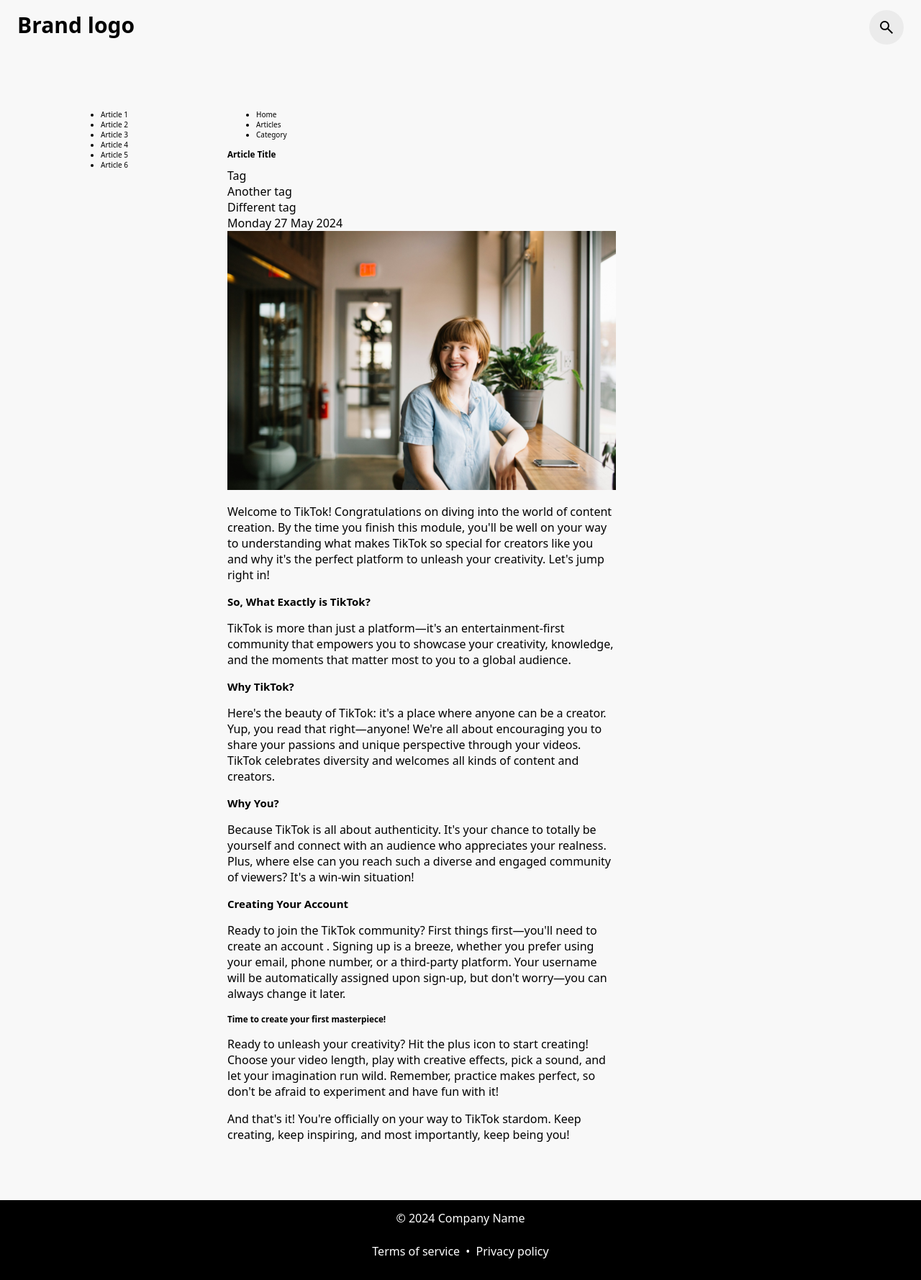
After one commit to danedwardsdeveloper/Dan-Digresses, a PHP site: page /article.html in a window 1280 px wide. The commit adds this page. Shown: the whole page at 72% size. Run offline with PHP 8.4, Linux system fonts and the light colour scheme.

Commit message:
Implement static article page

```diff
--- /dev/null
+++ b/article.html
@@ -0,0 +1,102 @@
+<!DOCTYPE html>
+<html lang="en-GB">
+  <head>
+    <title>Article | Dan Digresses</title>
+    <meta name="viewport" content="width=device-width, initial-scale=1.0" />
+    <link rel="stylesheet" href="./assets/css/main.v1.min.css" />
+  </head>
+  <body>
+    <div id="root">
+      <header class="header">
+        <div class="brand-logo-container">
+          <span class="brand-logo">Brand logo</span>
+        </div>
+        <div class="search-container">
+          <img src="./assets/images-icons/icons/google-search-icon.svg" alt="" id="search-icon" />
+        </div>
+      </header>
+
+      <main>
+        <div class="column-layout">
+          <aside>
+            <ul>
+              <li>Article 1</li>
+              <li>Article 2</li>
+              <li>Article 3</li>
+              <li>Article 4</li>
+              <li>Article 5</li>
+              <li>Article 6</li>
+            </ul>
+          </aside>
+          <article class="full-article">
+            <nav class="breadcrumbs">
+              <ul>
+                <li>Home</li>
+                <li>Articles</li>
+                <li>Category</li>
+              </ul>
+            </nav>
+            <section class="article-header">
+              <h1>Article Title</h1>
+              <div>
+                <div class="tags-container">
+                  <div class="tag">
+                    <span>Tag</span>
+                  </div>
+                  <div class="tag">
+                    <span>Another tag</span>
+                  </div>
+                  <div class="tag">
+                    <span>Different tag</span>
+                  </div>
+                </div>
+                <span class="article-date">Monday 27 May 2024</span>
+              </div>
+              <div class="image-container">
+                <img src="./assets/images-icons/images/article-photo-1.webp" alt="" />
+              </div>
+            </section>
+            <p>
+              Welcome to TikTok! Congratulations on diving into the world of content creation. By the time you finish this module, you'll be well on your way to understanding what makes TikTok so special for creators like you and why it's the perfect
+              platform to unleash your creativity. Let's jump right in!
+            </p>
+            <h2>So, What Exactly is TikTok?</h2>
+            <p>TikTok is more than just a platform—it's an entertainment-first community that empowers you to showcase your creativity, knowledge, and the moments that matter most to you to a global audience.</p>
+            <h2>Why TikTok?</h2>
+            <p>
+              Here's the beauty of TikTok: it's a place where anyone can be a creator. Yup, you read that right—anyone! We're all about encouraging you to share your passions and unique perspective through your videos. TikTok celebrates diversity and
+              welcomes all kinds of content and creators.
+            </p>
+            <h2>Why You?</h2>
+            <p>
+              Because TikTok is all about authenticity. It's your chance to totally be yourself and connect with an audience who appreciates your realness. Plus, where else can you reach such a diverse and engaged community of viewers? It's a win-win
+              situation!
+            </p>
+            <h2>Creating Your Account</h2>
+            <p>
+              Ready to join the TikTok community? First things first—you'll need to create an account . Signing up is a breeze, whether you prefer using your email, phone number, or a third-party platform. Your username will be automatically assigned
+              upon sign-up, but don't worry—you can always change it later.
+            </p>
+            <h3>Time to create your first masterpiece!</h3>
+            <p>
+              Ready to unleash your creativity? Hit the plus icon to start creating! Choose your video length, play with creative effects, pick a sound, and let your imagination run wild. Remember, practice makes perfect, so don't be afraid to
+              experiment and have fun with it!
+            </p>
+            <p>And that's it! You're officially on your way to TikTok stardom. Keep creating, keep inspiring, and most importantly, keep being you!</p>
+          </article>
+        </div>
+      </main>
+      <footer>
+        <span>&copy; 2024 Company Name</span>
+        <ul>
+          <li>
+            <a href="" target="_blank">Terms of service</a>
+          </li>
+          <li>•</li>
+          <li><a href="" target="_blank">Privacy policy</a></li>
+        </ul>
+      </footer>
+    </div>
+    <script type="module" src="./assets/js/main.js"></script>
+  </body>
+</html>
--- a/assets/css/main.v1.scss
+++ b/assets/css/main.v1.scss
@@ -57,6 +57,7 @@
   }
   .brand-logo {
     font-size: 3rem;
+    cursor: pointer;
   }
   .search-container {
     display: flex;
@@ -87,6 +88,7 @@
   h1 {
     font-size: 5.8rem;
     margin: 0 0 2rem 0;
+    cursor: pointer;
   }
   p {
     font-size: 1.8rem;
@@ -262,6 +264,16 @@
   }
 }
 
+.column-layout {
+  display: flex;
+  aside {
+    width: 20%;
+  }
+  .full-article {
+    width: 50%;
+  }
+}
+
 footer {
   display: flex;
   flex-direction: column;
--- a/assets/js/main.js
+++ b/assets/js/main.js
@@ -28,3 +28,25 @@
 }
 
 handleModals();
+
+function addArticlePreviewEventListeners() {
+  const previewCards = document.querySelectorAll(".article-preview-card");
+  previewCards.forEach(function (previewCard) {
+    previewCard.addEventListener("click", () => {
+      window.location.href = "article.html";
+    });
+  });
+}
+
+addArticlePreviewEventListeners();
+
+function handleHomeClicks() {
+  const logo = document.querySelector(".brand-logo");
+  logo.addEventListener("click", () => {
+    window.location.href = "/";
+  });
+
+  const h1 = document.querySelector(".hero-banner h1");
+}
+
+handleHomeClicks();
```
Also changed, not shown: assets/css/main.v1.css (+12 -0 lines), assets/css/main.v1.min.css, 1 other file.
